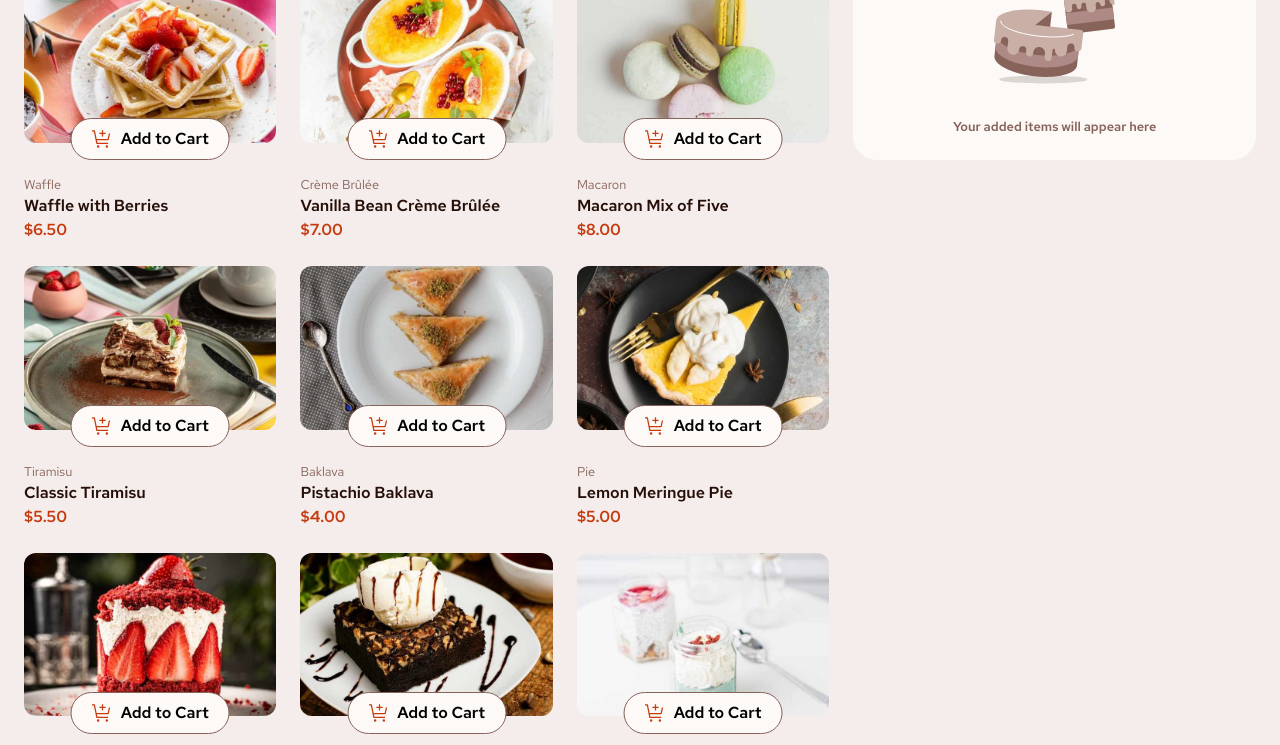
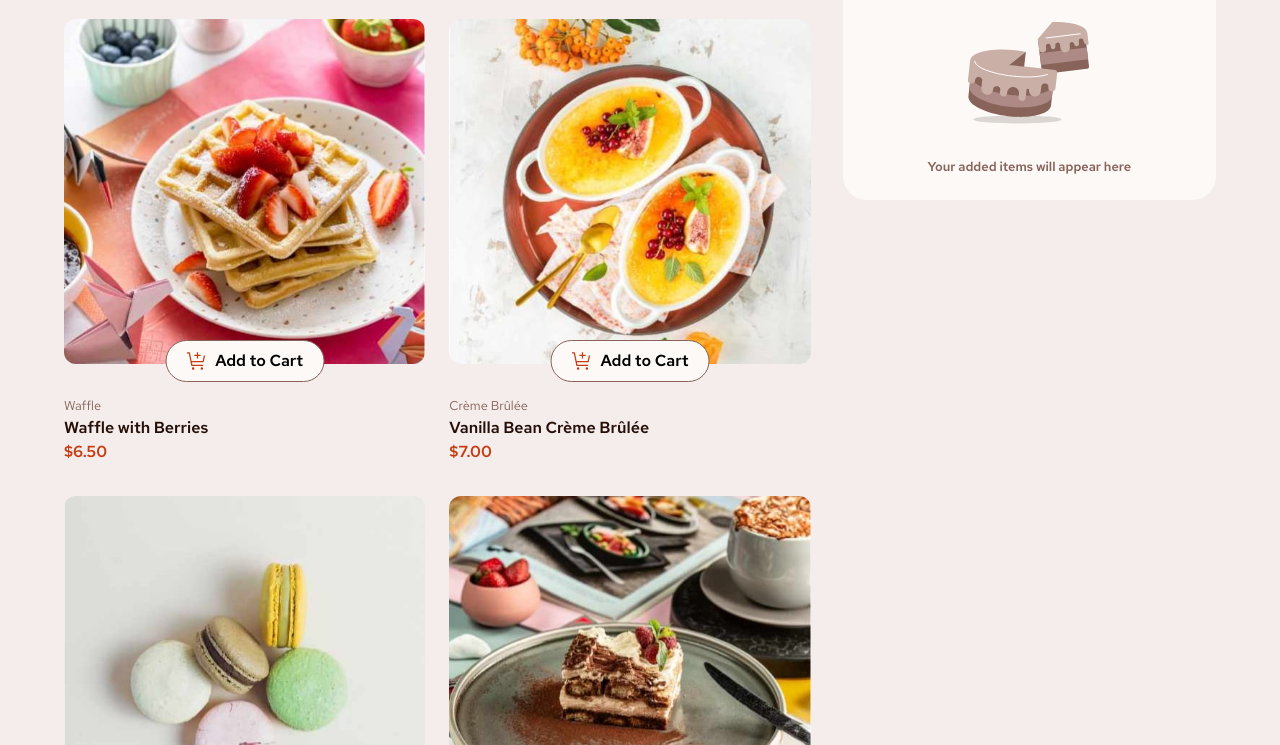
Before and after one commit to GR-0908/Frontend_Mentor, a website built with Vite: page Shop_Cart/shop_cart/index.html in a window 1280 px wide. Shown: the part 125-870 px from the top of the page. Built offline with nearby package versions, Linux system fonts and the light colour scheme.

Commit message:
fix erros on shop cart

```diff
--- a/Shop_Cart/shop_cart/src/main.js
+++ b/Shop_Cart/shop_cart/src/main.js
@@ -28,7 +28,7 @@ function placeProductsOnGrid(productsJson){
         grid_product_div.innerHTML +=
         `<article  class="product" data-id="${article_counter}">
             <picture>
-                <source srcset="${product.image.desktop} media="(min-width: 45rem)">
+                <source srcset="${product.image.desktop}" media="(min-width: 45rem)">
                 <img src=${product.image.mobile}>
                 <button class="cart_button_empty">Add to Cart</button>
             </picture>
--- a/Shop_Cart/shop_cart/src/style.css
+++ b/Shop_Cart/shop_cart/src/style.css
@@ -95,6 +95,8 @@ body{
   color: var(--clr-primary-rose-900);
   font-weight: var(--fw-regular);
   font-family: var(--ff-family);
+  max-width: 1440px;
+  margin-inline: auto;
 }
 
 .grid_page > div > h1{
@@ -104,15 +106,15 @@ body{
 .grid_page{
   display: grid;
   grid-template-columns: 1fr;
-  padding: 1.5rem;
-  gap:1.5rem;
+  padding: 4rem;
+  gap:2rem;
 }
 
 
 .grid_product{
   display: grid;
   grid-template-columns: 1fr;
-  gap: 1.5rem;
+  gap: 2rem 1.5rem;
   width:fit-content;
   /*border: 2px solid limegreen;*/
 }
@@ -321,6 +323,7 @@ line-height: 2;
 }
 
 .card_product_purchased button{
+  cursor: pointer;
   width: fit-content;
   height: fit-content;
   justify-self: end;
```
